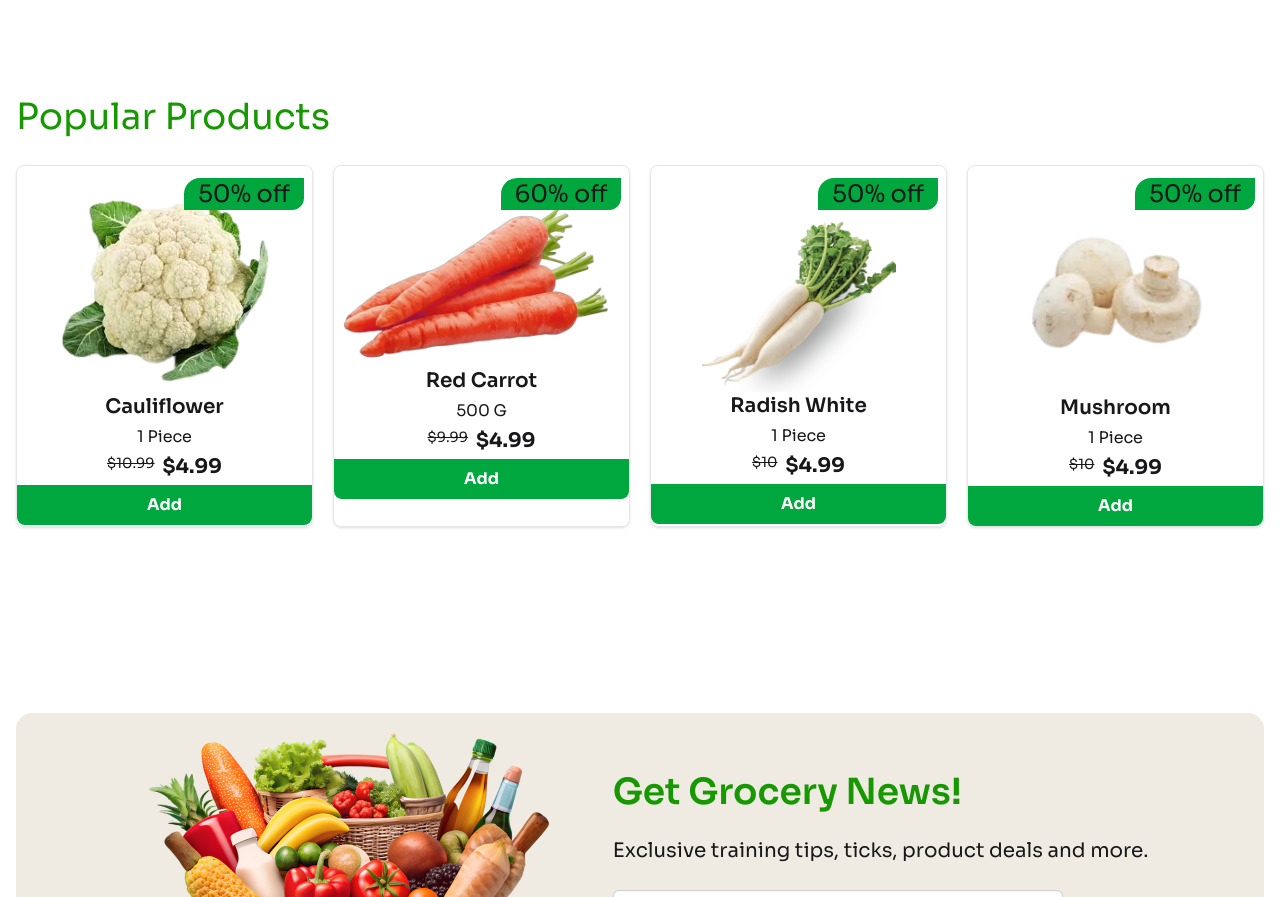
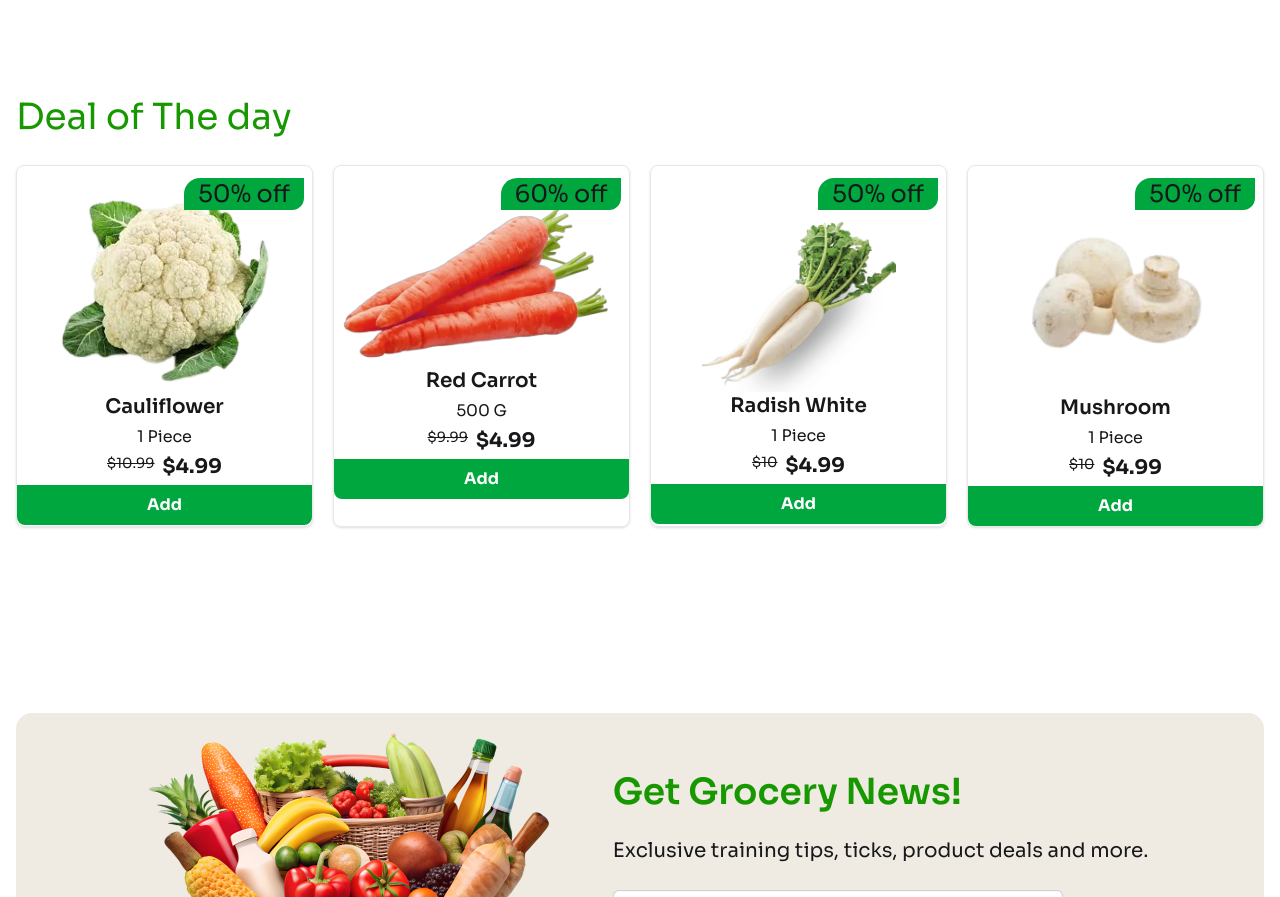
Before and after one commit to MrHujaifa/pg-hero-assignment-3, a website: page index.html in a window 1280 px wide. Shown: the part 3324-4221 px from the top of the page. Drawn offline with Linux system fonts and the light colour scheme.

Commit message:
update 2.0

```diff
--- a/index.html
+++ b/index.html
@@ -475,7 +475,7 @@
       <section class="container m-auto mt-[48px] lg:mt-[100px]">
         <div class="mb-7">
           <h1 class="ml-4 text-2xl lg:text-4xl text-[#179800]">
-            Popular Products
+            Deal of The day
           </h1>
         </div>
         <!-- card wrapper -->
```
